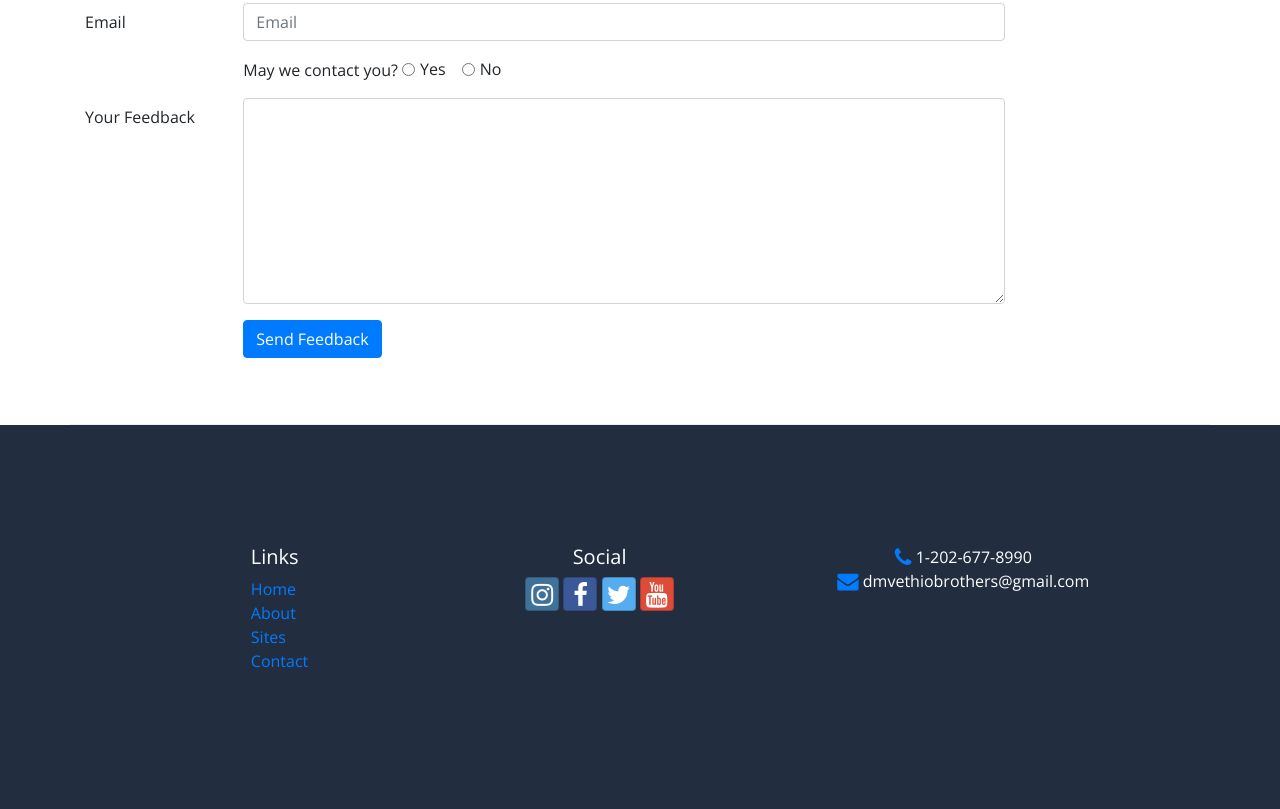
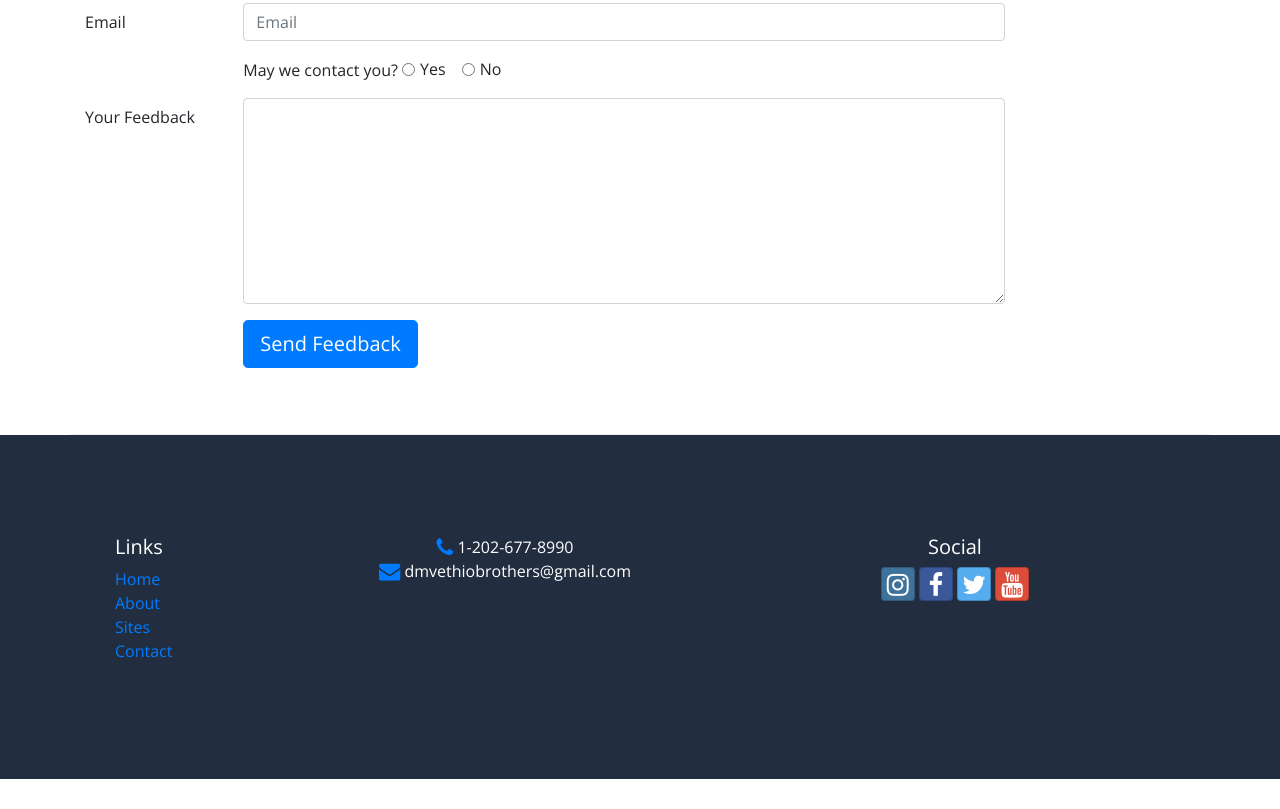
Before and after one commit to AmlakBarkon/NuSoccer, a website: page contactus.html in a window 1280 px wide. Shown: the part 814-1623 px from the top of the page. After the commit the page ends 1593 px from the top, so only its background shows below. Drawn offline with nearby package versions, Linux system fonts and the light colour scheme.

Commit message:
project about nav is fixed

```diff
--- a/contactus.html
+++ b/contactus.html
@@ -136,7 +136,7 @@
                     </div>
                     <div class="form-group row">
                         <div class="offset-md-2 col-md-10">
-                            <button type="submit" class="btn btn-primary">Send Feedback</button>
+                            <button type="submit" class="btn btn-primary btn-lg">Send Feedback</button>
                         </div>
                     </div>
                 </form>
@@ -147,7 +147,7 @@
     <footer>
         <div class="container footer-about">
             <div class="row">
-                <div class="col-3 col-sm-2 offset-1">
+                <div class="col col-sm-2">
                     <h5>Links</h5>
             		<ul class="list-unstyled">
                         <li><a href="#">Home</a></li>
@@ -156,13 +156,13 @@
                         <li><a href="contactus.html">Contact</a></li>
                     </ul>
                 </div>
-                <div class="col-4 col-sm-5 text-center">
+                <div class="col-4 col-sm-5 text-center order-last">
                 	<h5>Social</h5>
                     <a class="btn btn-social-icon btn-instagram" href="http://instagram.com/"><i class="fa fa-instagram"></i></a>
                     <a class="btn btn-social-icon btn-facebook" href="http://facebook.com/"><i class="fa fa-facebook"></i></a>
                     <a class="btn btn-social-icon btn-twitter" href="http://twitter.com/"><i class="fa fa-twitter"></i></a>
                     <a class="btn btn-social-icon btn-google" href="https://www.youtube.com/channel/UCYdcm6aEhNT4kS0BHkOWjkw?view_as=subscriber"><i class="fa fa-youtube"></i></a></div>
-                <div class="col-4 text-center">
+                <div class="col-6 col-sm-5 text-center">
                     <i class="fa fa-phone fa-lg text-primary"></i> 1-202-677-8990<br />
                     <i class="fa fa-envelope fa-lg text-primary"></i> dmvethiobrothers@gmail.com
 
--- a/styles.css
+++ b/styles.css
@@ -28,11 +28,12 @@ footer {
     background-color: rgb(34,46,64);
     padding: 20px 0;
     color: white;
+    padding:100px;
 }
-.footer-about{
+/* .footer-about{
     padding: 100px;
 
-}
+} */
 
 .jumbotron {
     padding: 0;
```
Also changed, not shown: index.html (+9 -8 lines).
